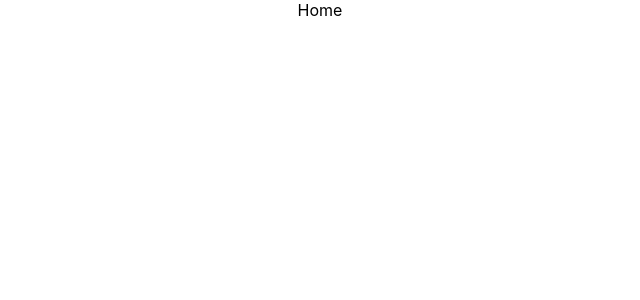
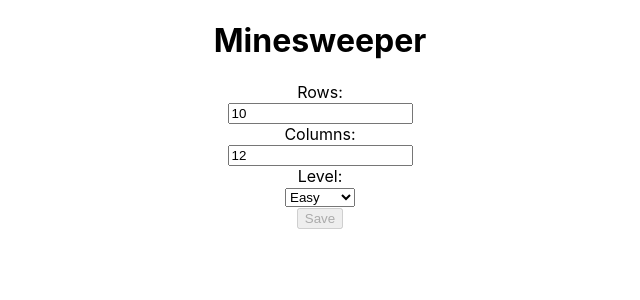
Before and after one commit to panglat/-code-challenge-minesweeper, a React (Create React App) app: page / in a window 1280 px wide. Shown: the top 300 px of the page, without its empty margins (320-960 px from the left). Built offline with nearby package versions, Linux system fonts and the light colour scheme.

Commit message:
Add a setup form

```diff
--- a/package.json
+++ b/package.json
@@ -4,6 +4,7 @@
   "private": true,
   "dependencies": {
     "classnames": "^2.2.6",
+    "formik": "^2.1.4",
     "react": "^16.13.1",
     "react-dom": "^16.13.1",
     "react-redux": "^7.2.0",
--- a/src/components/App/index.tsx
+++ b/src/components/App/index.tsx
@@ -1,5 +1,5 @@
 import React, { useEffect } from 'react';
-import { BrowserRouter as Router, Switch, Route, Link } from 'react-router-dom';
+import { BrowserRouter as Router, Switch, Route } from 'react-router-dom';
 import { useDispatch } from 'react-redux';
 import './styles.scss';
 import Board from '../app-components/Board';
--- a/src/components/app-components/Home/index.tsx
+++ b/src/components/app-components/Home/index.tsx
@@ -1,6 +1,118 @@
 import React from 'react';
+import { Formik, FormikProps } from 'formik';
+
 import './styles.scss';
 
-const Home: React.FC = () => <div className="home">Home</div>;
+interface FormValues {
+  rows: number;
+  columns: number;
+  level: string;
+}
+
+interface FormError {
+  rows?: string;
+  columns?: string;
+  level?: string;
+}
+
+const Home: React.FC = () => (
+  <div className="home">
+    <Formik
+      initialValues={{
+        rows: 10,
+        columns: 12,
+        level: '',
+      }}
+      validate={(values: FormValues) => {
+        const errors: FormError = {};
+        if (!values.rows) {
+          errors.rows = 'Required';
+        } else if (values.rows < 4) {
+          errors.rows = 'At least 4 rows are required';
+        }
+        if (!values.columns) {
+          errors.columns = 'Required';
+        } else if (values.columns < 4) {
+          errors.rows = 'At least 4 rows are required';
+        }
+        if (!values.level) {
+          errors.level = 'Please select a level';
+        }
+        return errors;
+      }}
+      onSubmit={(values: FormValues) => {
+        console.log(values);
+      }}
+      validateOnMount
+    >
+      {({
+        values,
+        handleChange,
+        handleBlur,
+        handleSubmit,
+        isValid,
+      }: FormikProps<FormValues>) => (
+        <form className="home__form" onSubmit={handleSubmit}>
+          <h1 className="home__header">Minesweeper</h1>
+          <div className="home__group">
+            <label className="home__label" htmlFor="gameRows">
+              Rows:
+              <br />
+              <input
+                name="rows"
+                className="home__input-text"
+                type="number"
+                id="gameRows"
+                onChange={handleChange}
+                onBlur={handleBlur}
+                value={values.rows}
+                maxLength={2}
+              />
+            </label>
+          </div>
+          <div className="home__group">
+            <label className="home__label" htmlFor="gameColumns">
+              Columns:
+              <br />
+              <input
+                name="columns"
+                className="home__input-text"
+                type="number"
+                id="gameColumns"
+                onChange={handleChange}
+                onBlur={handleBlur}
+                value={values.columns}
+                maxLength={2}
+              />
+            </label>
+          </div>
+          <div className="home__group">
+            <label className="home__label" htmlFor="gameLevel">
+              Level:
+              <br />
+              <select
+                name="level"
+                className="home__input-text"
+                id="gameLevel"
+                onChange={handleChange}
+                onBlur={handleBlur}
+                value={values.level}
+              >
+                <option value="easy">Easy</option>
+                <option value="medium">Medium</option>
+                <option value="hard">Hard</option>
+              </select>
+            </label>
+          </div>
+          <div className="reminder-modal__button-group">
+            <button type="submit" disabled={!isValid}>
+              Save
+            </button>
+          </div>
+        </form>
+      )}
+    </Formik>
+  </div>
+);
 
 export default Home;
```
